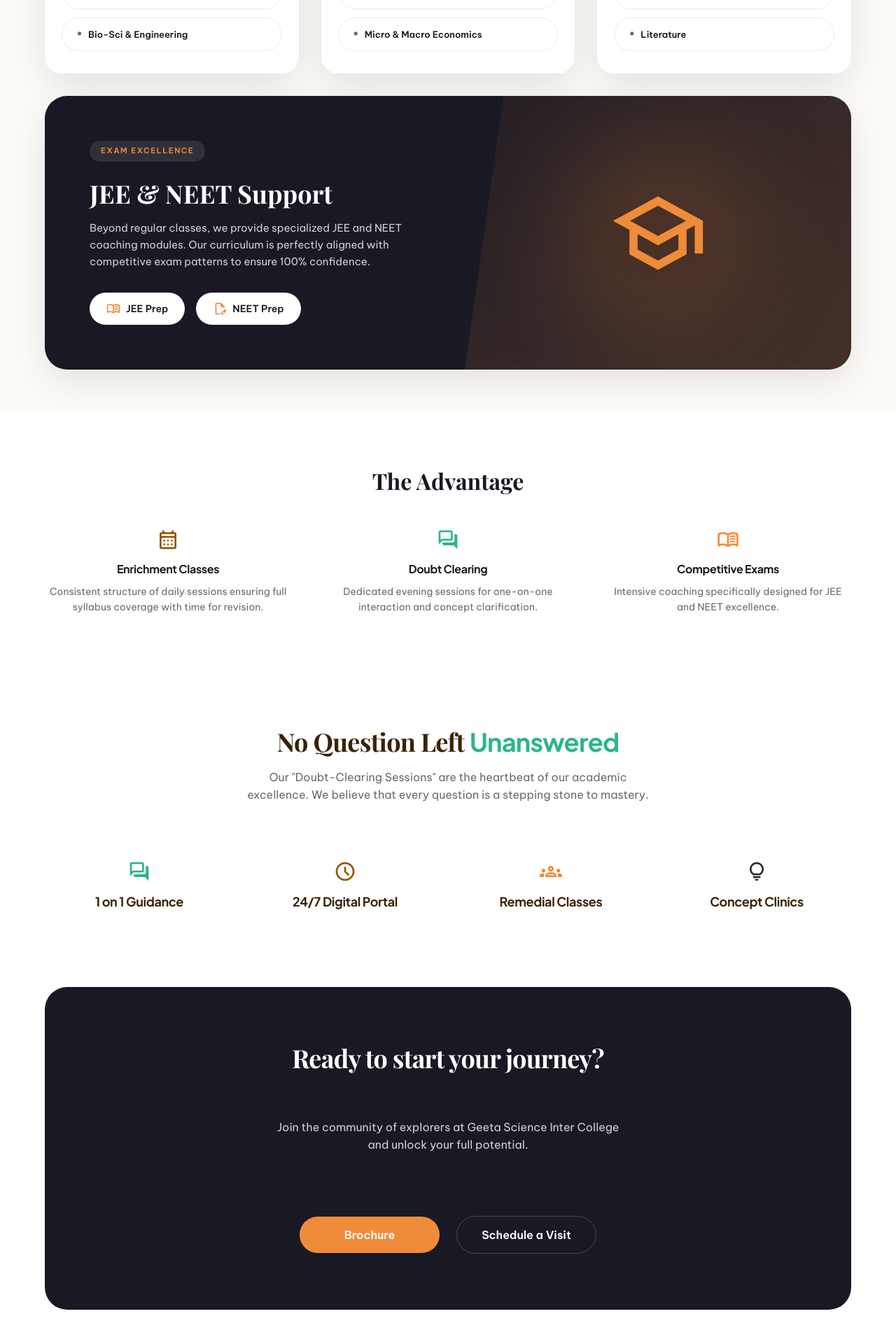
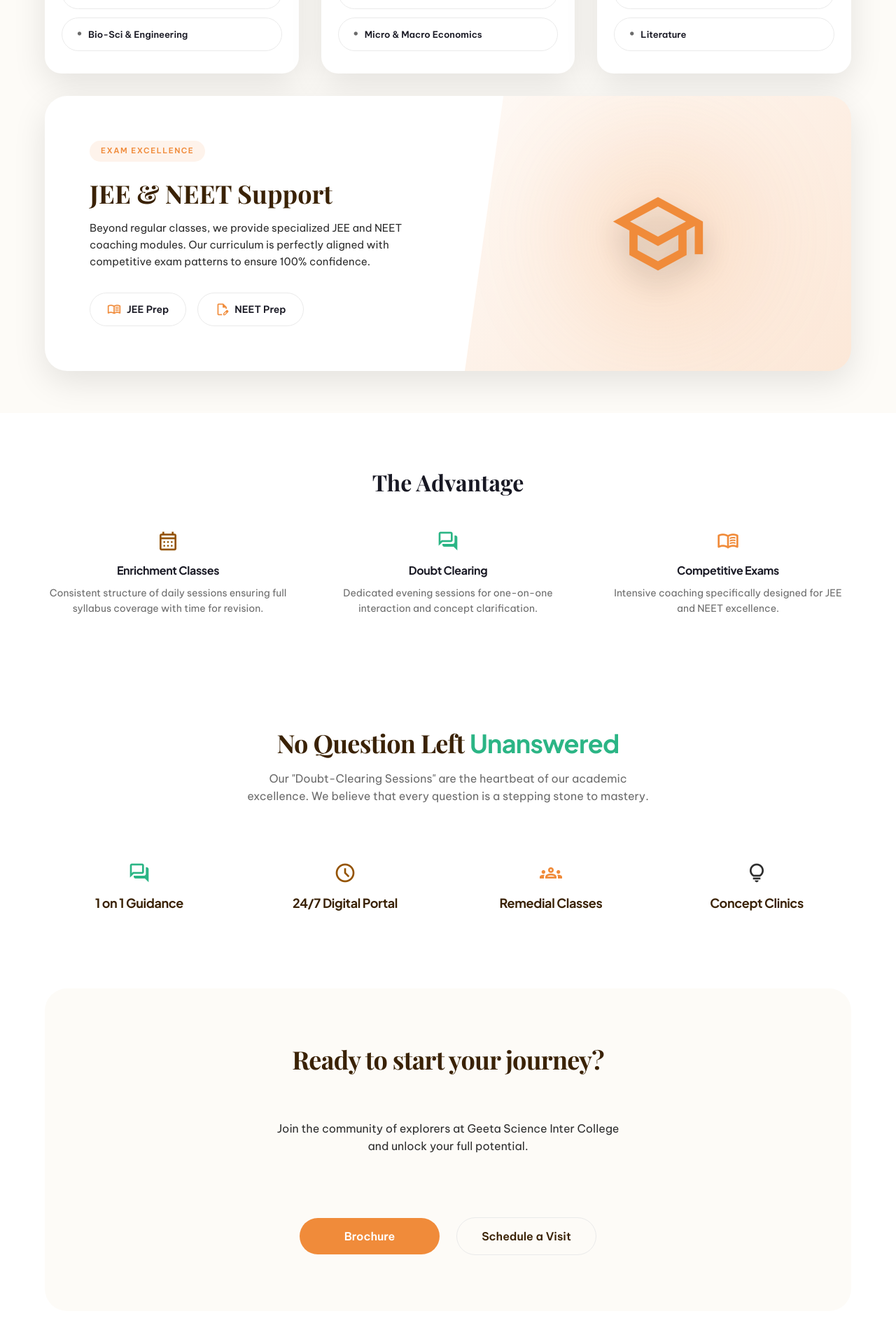
Before and after one commit to Subhampas1/geetascienceintercollege, a React (Vite) app: page /academics in a window 1280 px wide. Shown: the part 900-2820 px from the top of the page at 70% size. Built offline with nearby package versions, Linux system fonts and the light colour scheme; a web font is replaced by a local one.

Commit message:
Convert JEE/NEET card and CTA block to light theme in Academics

```diff
--- a/src/pages/Academics.jsx
+++ b/src/pages/Academics.jsx
@@ -81,16 +81,16 @@ const Academics = () => {
             </div>
 
             {/* Competitive Exam Support Card */}
-            <Card className="competitive-support-card bg-navy text-white">
+            <Card className="competitive-support-card bg-white">
               <div className="competitive-content">
-                <div className="competitive-badge">EXAM EXCELLENCE</div>
-                <h2 className="text-white" style={{ fontFamily: 'var(--font-serif)' }}>JEE & NEET Support</h2>
-                <p className="text-white" style={{ opacity: 0.8 }}>Beyond regular classes, we provide specialized JEE and NEET coaching modules. Our curriculum is perfectly aligned with competitive exam patterns to ensure 100% confidence.</p>
+                <div className="competitive-badge" style={{ backgroundColor: 'rgba(240, 139, 58, 0.1)', color: 'var(--color-orange)' }}>EXAM EXCELLENCE</div>
+                <h2 className="text-navy" style={{ fontFamily: 'var(--font-serif)' }}>JEE & NEET Support</h2>
+                <p className="text-muted">Beyond regular classes, we provide specialized JEE and NEET coaching modules. Our curriculum is perfectly aligned with competitive exam patterns to ensure 100% confidence.</p>
                 <div className="competitive-actions">
-                  <div className="competitive-pill">
+                  <div className="competitive-pill" style={{ border: '1px solid var(--color-border)' }}>
                     <span className="material-symbols-outlined">menu_book</span> JEE Prep
                   </div>
-                  <div className="competitive-pill">
+                  <div className="competitive-pill" style={{ border: '1px solid var(--color-border)' }}>
                     <span className="material-symbols-outlined">edit_document</span> NEET Prep
                   </div>
                 </div>
@@ -163,15 +163,15 @@ const Academics = () => {
       {/* CTA Block */}
       <section className="cta-section bg-white" style={{ paddingTop: 0 }}>
         <div className="container">
-          <div className="cta-block bg-navy text-center" style={{ flexDirection: 'column', padding: '80px 40px' }}>
-            <h2 className="text-white font-sans-display" style={{ fontSize: '36px', marginBottom: '16px' }}>Ready to start your journey?</h2>
-            <p className="text-white" style={{ opacity: 0.8, maxWidth: '500px', margin: '0 auto 40px' }}>Join the community of explorers at Geeta Science Inter College and unlock your full potential.</p>
+          <div className="cta-block bg-cream text-center" style={{ flexDirection: 'column', padding: '80px 40px' }}>
+            <h2 className="text-navy font-sans-display" style={{ fontSize: '36px', marginBottom: '16px' }}>Ready to start your journey?</h2>
+            <p className="text-muted" style={{ maxWidth: '500px', margin: '0 auto 40px' }}>Join the community of explorers at Geeta Science Inter College and unlock your full potential.</p>
             <div className="academics-cta-actions">
               <Link to="#" style={{ textDecoration: 'none', width: '100%' }}>
-                <Button variant="primary" size="large" className="bg-white text-navy academics-cta-btn" style={{ border: 'none' }}>Brochure</Button>
+                <Button variant="primary" size="large" className="bg-orange text-white academics-cta-btn" style={{ border: 'none' }}>Brochure</Button>
               </Link>
               <Link to="/contact" style={{ textDecoration: 'none', width: '100%' }}>
-                <Button variant="outline" size="large" className="text-white academics-cta-btn" style={{ borderColor: 'rgba(255,255,255,0.2)' }}>Schedule a Visit</Button>
+                <Button variant="outline" size="large" className="text-navy academics-cta-btn" style={{ borderColor: 'var(--color-border)' }}>Schedule a Visit</Button>
               </Link>
             </div>
           </div>
```
